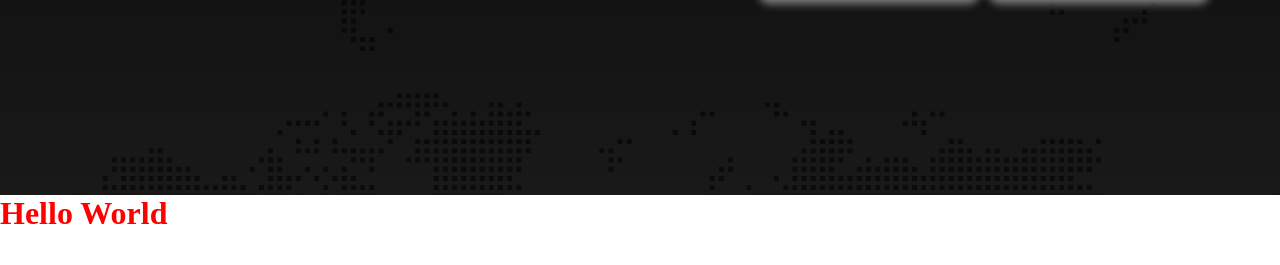
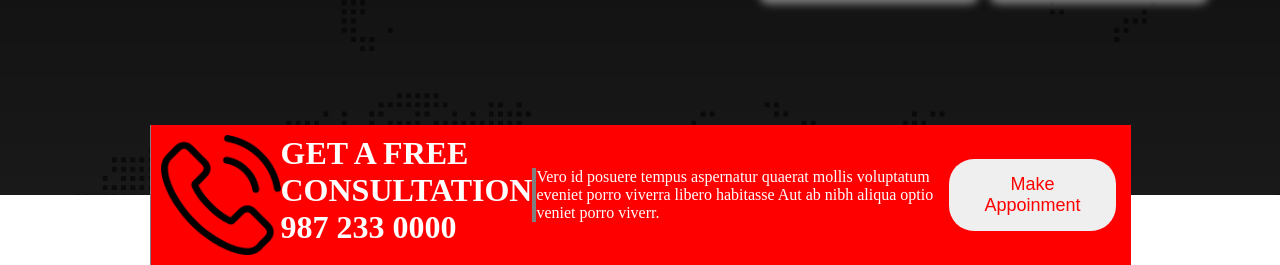
Before and after one commit to Ismat805/digital-agency, a plain HTML site: page index.html in a window 1280 px wide. Shown: the part 1511-1776 px from the top of the page. Before the commit the page ends 1743 px from the top, so only its background shows below. Drawn offline with Linux system fonts and the light colour scheme.

Commit message:
appoinment section added

```diff
--- a/index.html
+++ b/index.html
@@ -88,6 +88,19 @@
         </div>
     </div>
    </div>
-   <h1 class="test">Hello World</h1>
+   <div class="appointment-section">
+    <div class="phone-call-details">
+        <img class="call-icon" src="./asset/icons/phone-call.png" alt="">
+        <h1>GET A FREE CONSULTATION <br>
+            987 233 0000</h1>
+    </div>
+    <div class="app-desc">
+        <p>Vero id posuere tempus aspernatur quaerat mollis voluptatum eveniet porro
+            viverra libero habitasse Aut ab nibh aliqua optio veniet porro viverr.</p>
+    </div>
+    <div>
+        <button class="btn apn-btn">Make Appoinment</button>
+    </div>
+   </div>
 </body>
 </html>
--- a/style.css
+++ b/style.css
@@ -89,7 +89,7 @@
 }
 .service-description{
     font-size: 20px;
-    width: 50%;
+    width: 75S%;
     padding: 10px;
 }
 .author-details{
@@ -144,6 +144,29 @@
     width: 50%;
 }
 
-.test{
+.call-icon{
+    width: 120px;
+}
+.phone-call-details{
+    display: flex;
+}
+.appointment-section{
+  display: flex;
+  justify-content: center;
+  align-items: center;
+  width: 75%;
+  background-color: red;
+  padding: 10px;
+  color: white;
+  margin: auto;
+  border-left: 1px solid grey;
+  margin-top: -70px;
+}
+.apn-btn{
     color: red;
+    border-radius: 25px;
 }
+.app-desc{
+    width: 75%;
+    border-left: 4px solid grey;
+}
```
